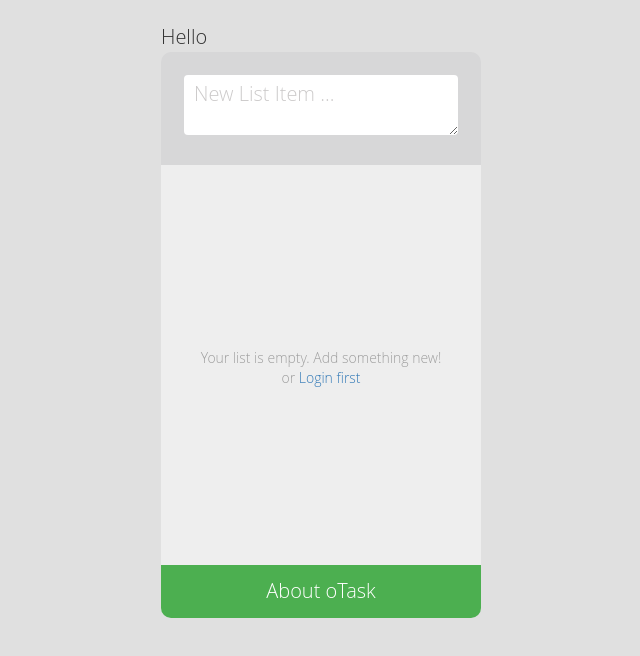
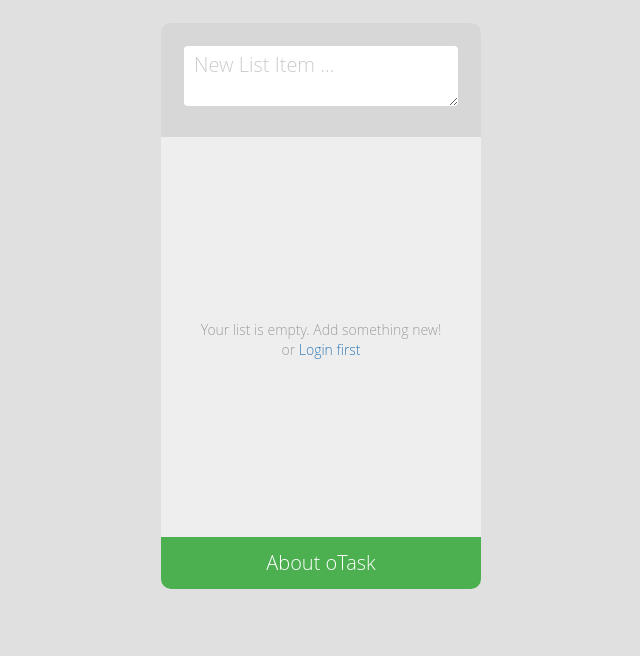
Before and after one commit to creativein/SprintList, a website: page Ionic-Source/oTask/www/index.html at #/taskView in a window 1280 px wide. Shown: the whole page, without its empty margins (319-959 px from the left). Drawn offline with nearby package versions, Linux system fonts and the light colour scheme; a web font is replaced by a local one.

Commit message:
Revert "testing Git"
This reverts commit 70b1ead98364f69982110f15509466170a31db95.

```diff
--- a/Ionic-Source/oTask/www/views/task-view/taskView.html
+++ b/Ionic-Source/oTask/www/views/task-view/taskView.html
@@ -5,7 +5,7 @@
   Project Owner: Bappy Golder | www.BappyGolder.com
 -->
 
-<div id="app_container">    Hello
+<div id="app_container">
 
   <!--start: Add Task Section -->
   <div id="add_task_section">
```
